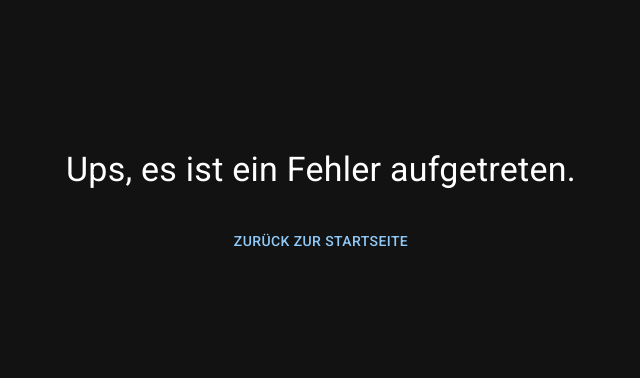
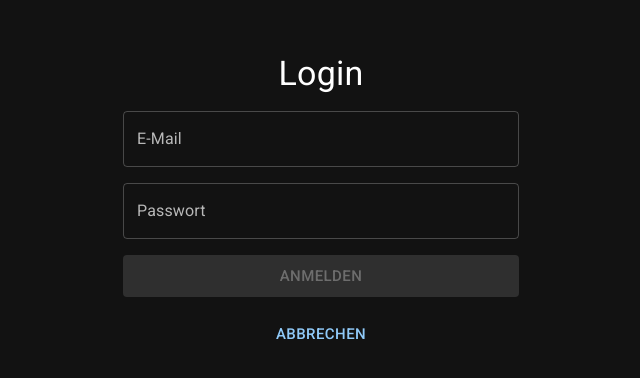
Before and after one commit to sbutz/poolscore, a React (Create React App) app: page /login in a window 1280 px wide. Shown: the part 196-574 px from the top of the page, without its empty margins (319-959 px from the left). Built offline with nearby package versions, Linux system fonts and the light colour scheme; no server answers.

Commit message:
Add Login Page

```diff
--- a/package.json
+++ b/package.json
@@ -26,7 +26,7 @@
     "workbox-strategies": "^6.5.4"
   },
   "scripts": {
-    "start": "npx firebase-tools emulators:exec \"react-scripts start\"",
+    "start": "npx firebase-tools emulators:exec --ui --only=\"auth\" \"react-scripts start\"",
     "build": "react-scripts build",
     "test": "react-scripts test",
     "lint": "eslint src/",
--- a/src/Router.tsx
+++ b/src/Router.tsx
@@ -5,6 +5,7 @@ import {
 import ErrorPage from './views/ErrorPage';
 import Game from './views/Game';
 import RequireLogin from './components/RequireLogin';
+import Login from './views/Login';
 
 export default function Router() {
   const router = createBrowserRouter(
@@ -12,6 +13,7 @@ export default function Router() {
       <>
         <Route path="/" element={<Navigate to="/game" replace />} />
         <Route path="/game" element={<Game />} />
+        <Route path="/login" element={<Login />} />
         <Route path="/matchdays" element={<RequireLogin><p>123</p></RequireLogin>} />
         <Route path="*" element={<ErrorPage />} />
       </>,
--- a/src/components/GameFooter.tsx
+++ b/src/components/GameFooter.tsx
@@ -19,7 +19,6 @@ export default function GameFooter({ children }: HeaderProps) {
             component={Link}
             to="/matchdays"
             sx={{ ml: 4, position: 'fixed', left: 0 }}
-            disabled
           >
             Spieltage
           </Button>
--- a/src/components/RequireLogin.tsx
+++ b/src/components/RequireLogin.tsx
@@ -1,4 +1,4 @@
-import { Navigate } from 'react-router-dom';
+import { Navigate, useLocation } from 'react-router-dom';
 import { useAuth } from '../store/AuthProvider';
 
 interface RequireProps {
@@ -6,8 +6,9 @@ interface RequireProps {
 }
 export default function RequireLogin({ children } : RequireProps) {
   const { userId, loading } = useAuth();
+  const location = useLocation();
 
-  if (!userId && !loading) return <Navigate to="/login" replace />;
+  if (!userId && !loading) return <Navigate to="/login" state={{ target: location }} replace />;
 
   return children;
 }
--- /dev/null
+++ b/src/views/Login.tsx
@@ -0,0 +1,98 @@
+import { useEffect, useState } from 'react';
+import { useLocation, useNavigate } from 'react-router-dom';
+import {
+  Button, Container, Stack, TextField, Typography,
+} from '@mui/material';
+import { useSignInWithEmailAndPassword } from 'react-firebase-hooks/auth';
+import { auth } from '../store/Firebase';
+
+interface LoginFormProps {
+  email: string;
+  setEmail: (value: string) => void;
+  password: string;
+  setPassword: (value: string) => void;
+  error: boolean;
+  submit: () => void;
+  submitDisabled: boolean;
+  cancel: () => void;
+}
+function LoginForm({
+  email, setEmail, password, setPassword, error, submit, submitDisabled, cancel,
+}: LoginFormProps) {
+  const errorMessage = error ? 'E-Mail oder Passwort falsch. Bitte versuchen Sie es erneut.' : undefined;
+  return (
+    <Stack spacing={2} width="100%">
+      <Typography variant="h4" textAlign="center">
+        Login
+      </Typography>
+      <TextField
+        label="E-Mail"
+        type="email"
+        variant="outlined"
+        fullWidth
+        value={email}
+        onChange={(e) => setEmail(e.target.value)}
+        helperText={errorMessage}
+      />
+      <TextField
+        label="Passwort"
+        type="password"
+        variant="outlined"
+        fullWidth
+        value={password}
+        onChange={(e) => setPassword(e.target.value)}
+        helperText={errorMessage}
+      />
+      <Button
+        variant="contained"
+        disabled={submitDisabled}
+        fullWidth
+        onClick={submit}
+        size="large"
+      >
+        Anmelden
+      </Button>
+      <Button
+        fullWidth
+        onClick={cancel}
+        size="large"
+      >
+        Abbrechen
+      </Button>
+    </Stack>
+  );
+}
+
+export default function Login() {
+  const [
+    signInWithEmailAndPassword,
+    user,
+    loading, // eslint-disable-line @typescript-eslint/no-unused-vars
+    error,
+  ] = useSignInWithEmailAndPassword(auth);
+  const navigate = useNavigate();
+  const target = useLocation().state?.target;
+  useEffect(() => { if (user) navigate(target); }, [navigate, user, target]);
+  const [email, setEmail] = useState('');
+  const [password, setPassword] = useState('');
+  const cancel = () => navigate(-1);
+  const submit = () => signInWithEmailAndPassword(email, password);
+  const submitDisabled = !(email.includes('@')) || !password;
+
+  return (
+    <Stack height="100vh" spacing={5} alignItems="center" justifyContent="center">
+      <Container maxWidth="xs">
+        <LoginForm
+          email={email}
+          setEmail={setEmail}
+          password={password}
+          setPassword={setPassword}
+          submit={submit}
+          submitDisabled={submitDisabled}
+          cancel={cancel}
+          error={error !== undefined}
+        />
+      </Container>
+    </Stack>
+  );
+}
```
Also changed, not shown: 1 other file (tests, documents, lock files or other folders).
